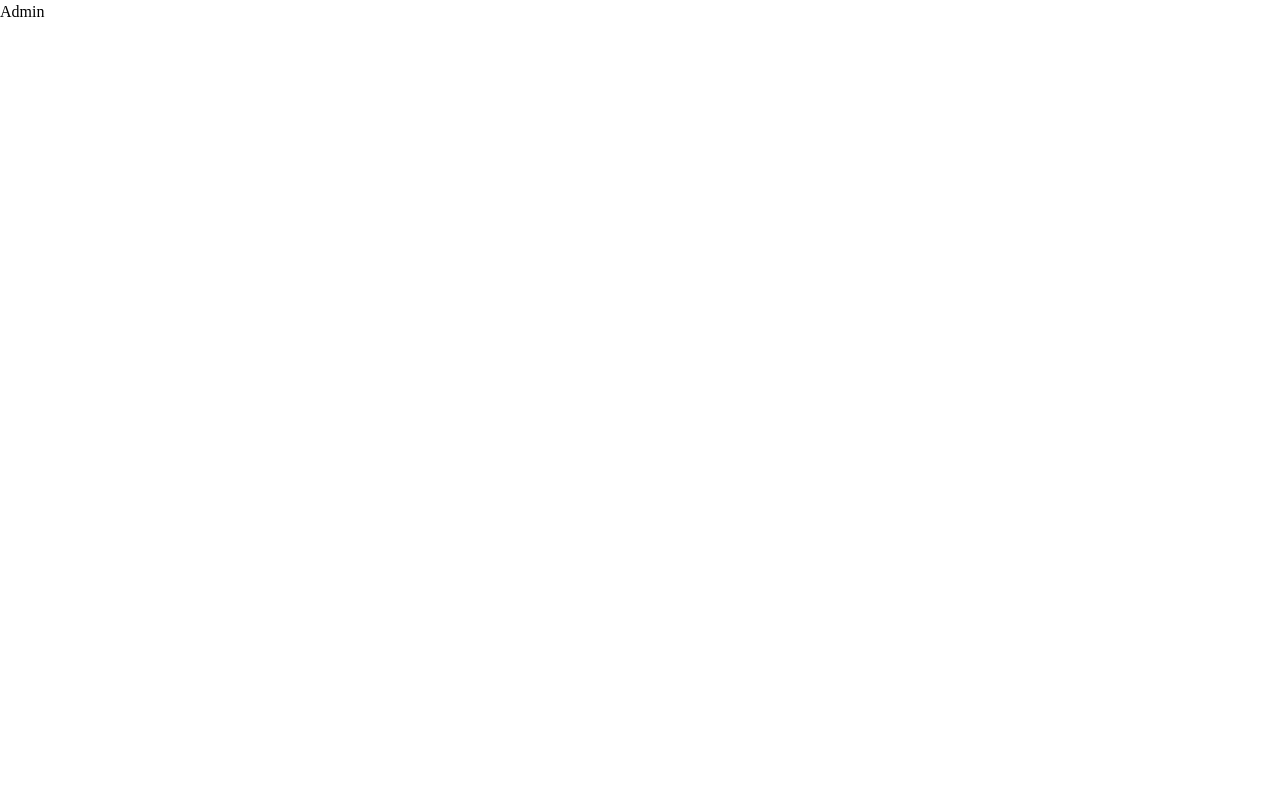
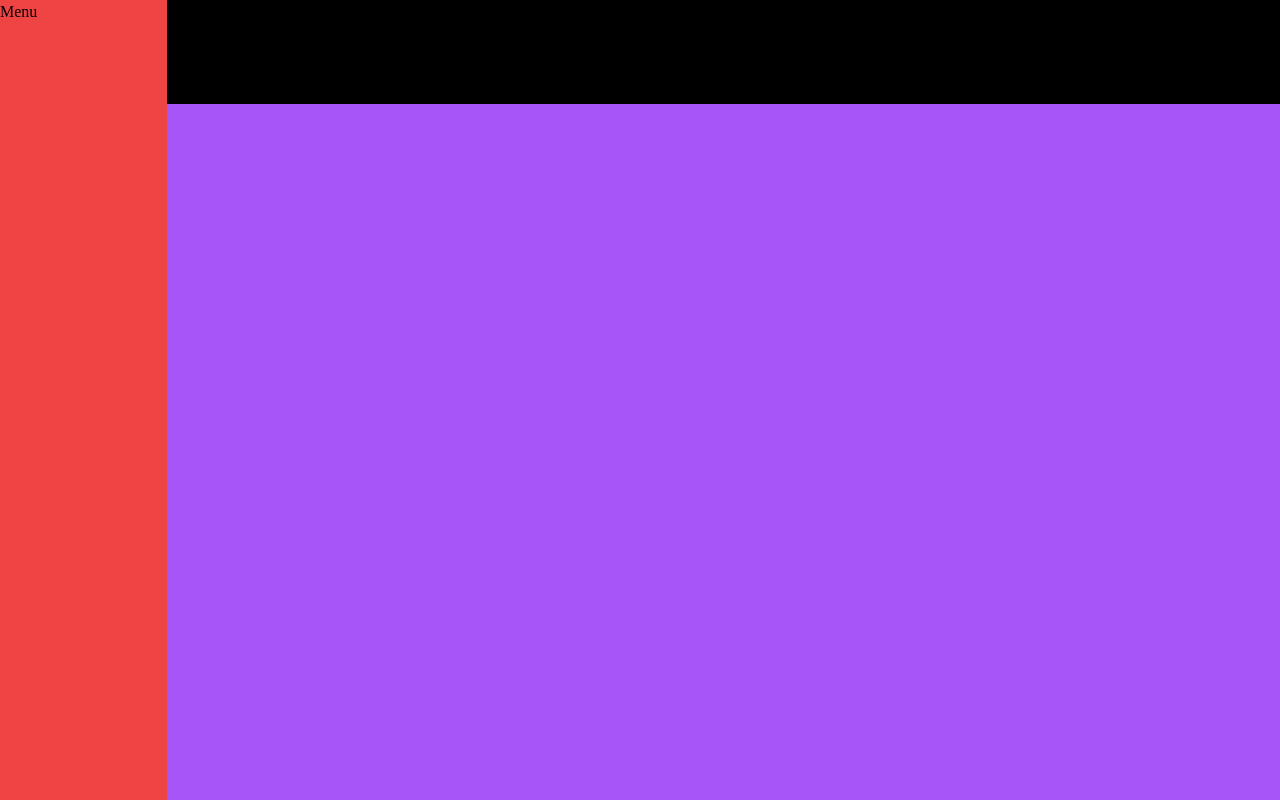
Before and after one commit to Dhanielgeek/EmezyClassicArist, a React (Vite) app: page /admin in a window 1280 px wide. Built offline with nearby package versions, Linux system fonts and the light colour scheme.

Commit message:
adding dashboard

```diff
--- /dev/null
+++ b/src/Admin/AddClothe.tsx
@@ -0,0 +1,9 @@
+
+
+const AddClothe = () => {
+  return (
+    <div>AddClothe</div>
+  )
+}
+
+export default AddClothe
--- a/src/Admin/Admin.tsx
+++ b/src/Admin/Admin.tsx
@@ -1,8 +1,19 @@
+import { Outlet } from "react-router-dom"
+import AdminHeader from "./AdminHeader"
+import Menu from "./Menu"
 
 
 const Admin = () => {
   return (
-    <div>Admin</div>
+    <div className="w-screen h-screen bg-green-500 flex">
+      <div className="w-[15%] h-[100%] bg-red-500">
+        <Menu/>
+      </div>
+      <div className="w-[100%] h-[100%] bg-purple-500">
+        <AdminHeader/>
+        <Outlet/>
+      </div>
+    </div>
   )
 }
 
--- /dev/null
+++ b/src/Admin/AdminHeader.tsx
@@ -0,0 +1,9 @@
+
+
+const AdminHeader = () => {
+  return (
+    <div className="w-[100%] h-[13%] bg-black">AdminHeader</div>
+  )
+}
+
+export default AdminHeader
--- /dev/null
+++ b/src/Admin/Menu.tsx
@@ -0,0 +1,9 @@
+
+
+const Menu = () => {
+  return (
+    <div>Menu</div>
+  )
+}
+
+export default Menu
--- /dev/null
+++ b/src/Admin/Overview.tsx
@@ -0,0 +1,9 @@
+
+
+const Overview = () => {
+  return (
+    <div>Overview</div>
+  )
+}
+
+export default Overview
```
Also changed, not shown: src/App.tsx (+15 -2 lines).
